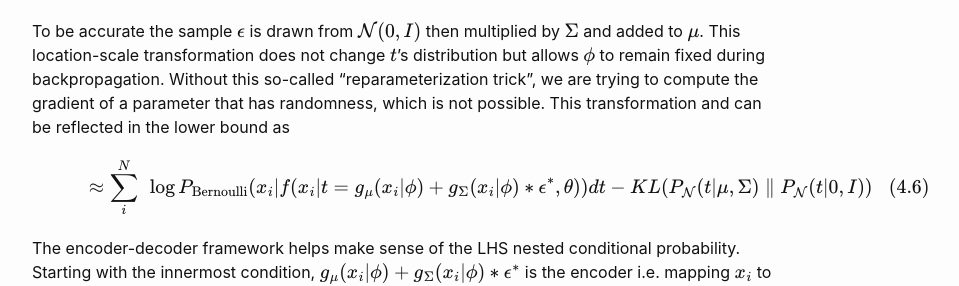
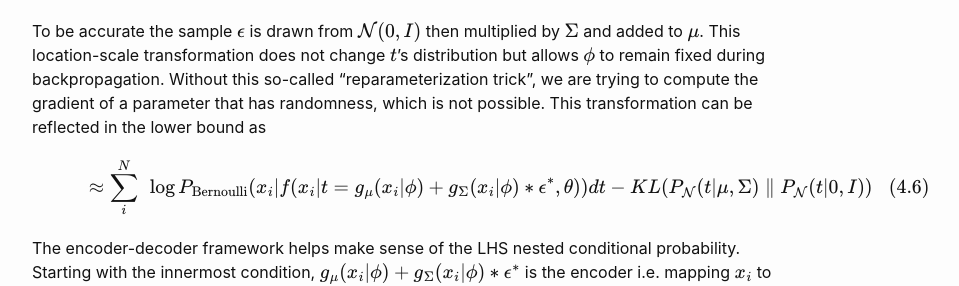
Before and after one commit to mkffl/mkffl.github.io, a Jekyll site: the page built from _posts/2020-07-13-Expectation-maximization-part-2.markdown, in a window 1280 px wide and 900 px high, scrolled down 12678 px. Shown: the part 215-501 px from the top of the window, without its empty margins (238-1197 px from the left). Built offline with Jekyll 4.4.1, drawn with Linux system fonts in a browser that asks for light colours; formulas are drawn with MathJax 3; some of the changed text lies outside the part shown.

Commit message:
minor typos

```diff
--- a/_posts/2020-07-10-Expectation-maximization-part-1.markdown
+++ b/_posts/2020-07-10-Expectation-maximization-part-1.markdown
@@ -3,7 +3,7 @@ title: Introduction to Expectation-Maximization and Latent Variable Models - par
 layout: post
 ---
 
-This post introduces a framework to estimate latent variable models using a real-life scenario example with a simple univariate probabily distribution. The [second part]({{ site.baseurl }}{% link _posts/2020-07-13-Expectation-maximization-part-2.markdown %}) builds on the following intuitions and equations to explore other latent models and show what they have in common.
+This post introduces a framework to estimate latent variable models using a real-life scenario example with a simple univariate probability distribution. The [second part]({{ site.baseurl }}{% link _posts/2020-07-13-Expectation-maximization-part-2.markdown %}) builds on the following intuitions and equations to explore other latent models and show what they have in common.
 
 ## Motivations
 
--- a/_posts/2020-07-13-Expectation-maximization-part-2.markdown
+++ b/_posts/2020-07-13-Expectation-maximization-part-2.markdown
@@ -365,7 +365,7 @@ $$
 \approx \sum_i^N\ \log P_{\rm Bernoulli}(x_i \vert f(x_i \vert t^{\ast}, \theta)) dt  - KL(P_{\mathcal{N}}(t \vert \mu, \Sigma) \parallel P_{\mathcal{N}}(t \vert 0, I))
 $$
 
-To be accurate the sample $\epsilon$ is drawn from ${\mathcal{N}}(0, I)$ then multiplied by $\Sigma$ and added to $\mu$. This location-scale transformation does not change $t$'s distribution but allows $\phi$ to remain fixed during backpropagation. Without this so-called “reparameterization trick”, we are trying to compute the gradient of a parameter that has randomness, which is not possible. This transformation and can be reflected in the lower bound as
+To be accurate the sample $\epsilon$ is drawn from ${\mathcal{N}}(0, I)$ then multiplied by $\Sigma$ and added to $\mu$. This location-scale transformation does not change $t$'s distribution but allows $\phi$ to remain fixed during backpropagation. Without this so-called “reparameterization trick”, we are trying to compute the gradient of a parameter that has randomness, which is not possible. This transformation can be reflected in the lower bound as
 
 $$
 \approx \sum_i^N\ \log P_{\rm Bernoulli}(x_i \vert f(x_i \vert t = g_{\mu} (x_i \vert \phi) + g_{\Sigma} (x_i \vert \phi) * \epsilon^{\ast}, \theta)) dt - KL(P_{\mathcal{N}}(t \vert \mu, \Sigma) \parallel P_{\mathcal{N}}(t \vert 0, I))
```
Also changed, not shown: other parts of _posts/2020-07-13-Expectation-maximization-part-2.markdown (+1 -1 lines).
